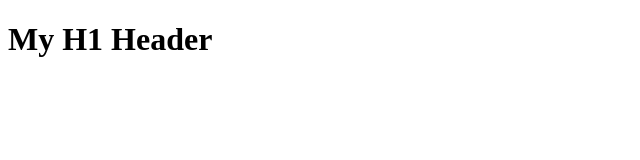
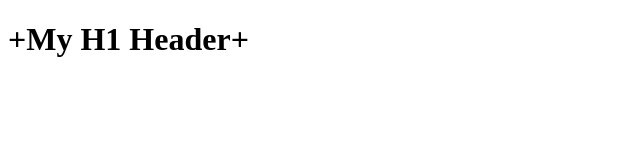
Before and after one commit to orbe-developer/demo-fun-learn, a plain HTML site: page index.html in a window 1280 px wide. Shown: the whole page, without its empty margins (0-640 px from the left). Drawn offline with Linux system fonts and the light colour scheme.

Commit message:
Added +s in h1 tag

```diff
--- a/index.html
+++ b/index.html
@@ -6,6 +6,6 @@
     <title>My Web Page</title>
 </head>
 <body>
-    <h1>My H1 Header</h1>
+    <h1> +My H1 Header+ </h1>
 </body>
 </html>
```
